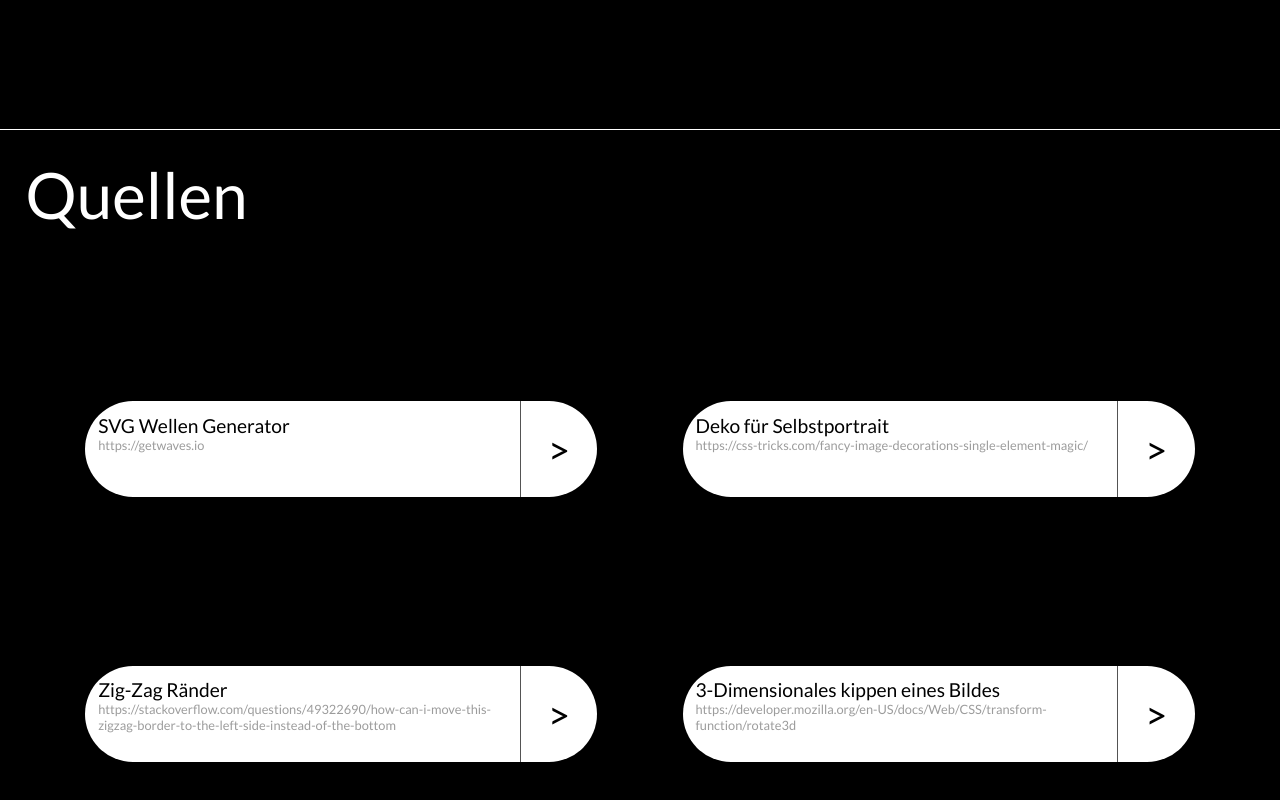
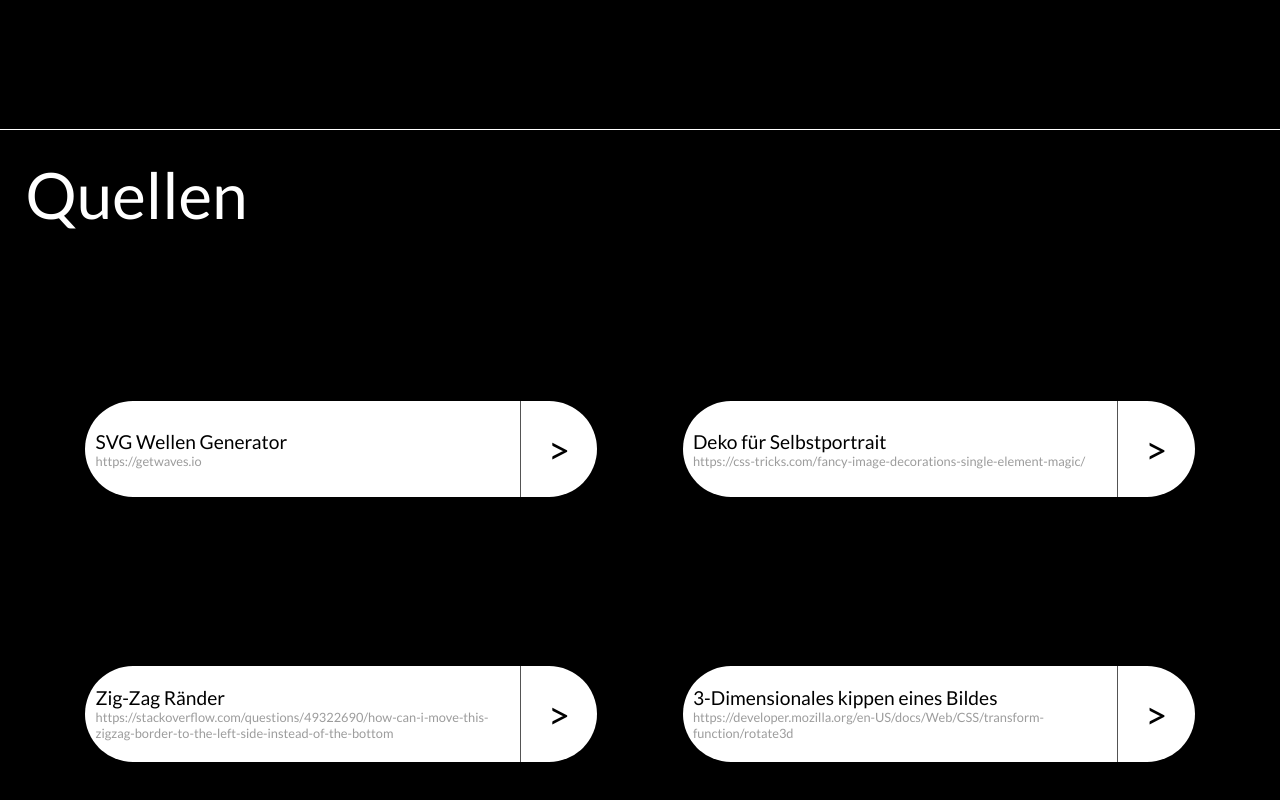
Before and after one commit to Igor645/Igor645.github.io, a plain HTML site: page index.html in a window 1280 px wide. Shown: the part 4076-4876 px from the top of the page. Drawn offline with Linux system fonts and the light colour scheme.

Commit message:
changes to mobile layout

```diff
--- a/styles.css
+++ b/styles.css
@@ -550,8 +550,9 @@ button{
 .srcText{
   display: flex;
   flex-direction: column;
-  margin-left: 2.5%;
-  margin-top: 2.5%;
+  margin-left: 2%;
+  margin-top: auto;
+  margin-bottom: auto;
 }
 
 .sourceContainer{
@@ -753,12 +754,6 @@ button{
     font-size: 4vw;
   }
 
-  .srcText{
-    margin-left: 2%;
-    margin-top: auto;
-    margin-bottom: auto;
-  }
-
   .srcLink{
     font-size: 2vw;
   }
```
